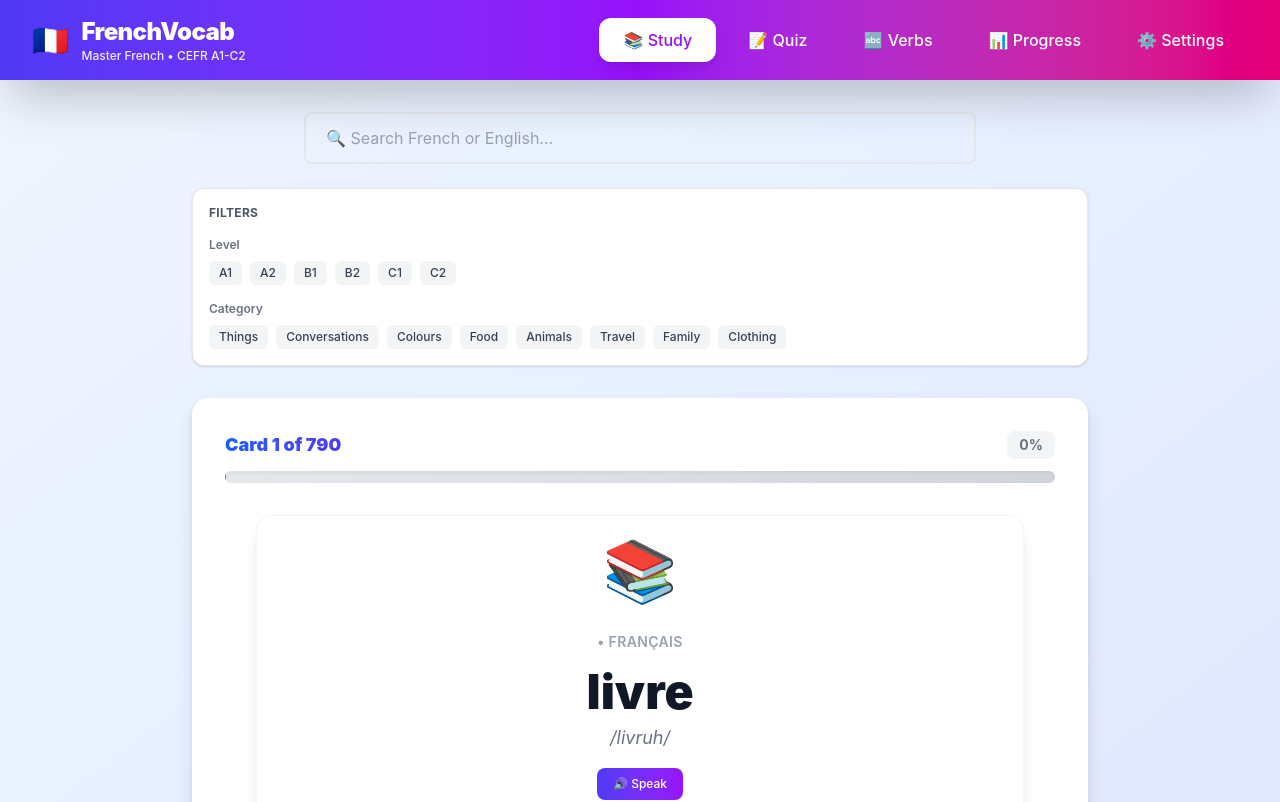
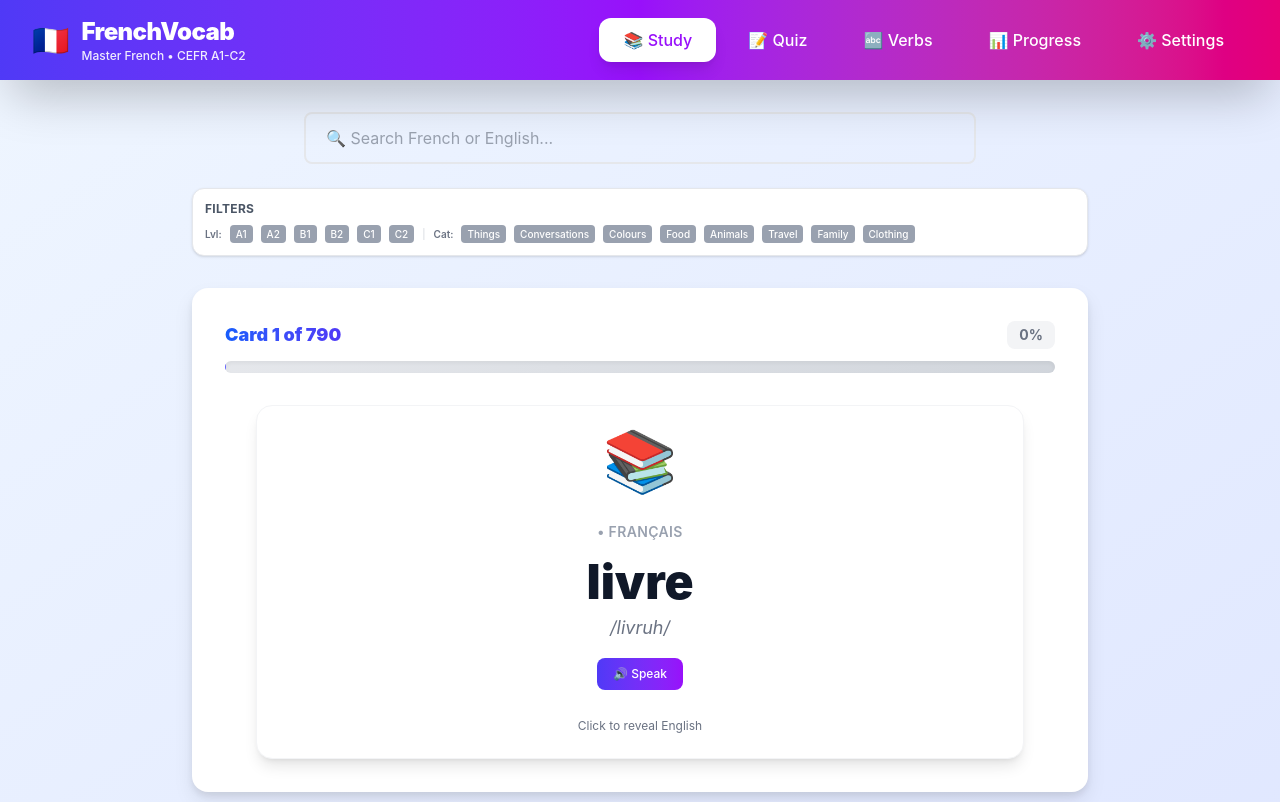
Before and after one commit to Sachin-c/Quizlet, a React (Vite) app: page / in a window 1280 px wide. Shown: the top 802 px of the page. Built offline with nearby package versions, Linux system fonts and the light colour scheme.

Commit message:
more compact filters

```diff
--- a/src/components/FilterSection.tsx
+++ b/src/components/FilterSection.tsx
@@ -49,7 +49,11 @@ export const FilterSection: React.FC<FilterSectionProps> = ({
     setter: (s: Set<T>) => void
   ) => {
     const next = new Set(set);
-    next.has(value) ? next.delete(value) : next.add(value);
+    if (next.has(value)) {
+      next.delete(value);
+    } else {
+      next.add(value);
+    }
     setter(next);
   };
 
@@ -59,9 +63,9 @@ export const FilterSection: React.FC<FilterSectionProps> = ({
   };
 
   return (
-    <div className="bg-white rounded-xl border border-gray-200 shadow-sm p-4 space-y-4 text-sm">
+    <div className="bg-white rounded-xl border border-gray-200 shadow-sm p-3 text-sm">
       {/* Header */}
-      <div className="flex items-center justify-between">
+      <div className="flex items-center justify-between mb-2">
         <h3 className="text-xs font-bold uppercase tracking-wide text-gray-600">
           Filters
         </h3>
@@ -75,49 +79,44 @@ export const FilterSection: React.FC<FilterSectionProps> = ({
         )}
       </div>
 
+      {/* Filters Row */}
+      <div className="flex items-center gap-2 flex-wrap text-[10px]">
         {/* CEFR */}
-      <div>
-        <p className="text-xs font-semibold text-gray-500 mb-2">Level</p>
-        <div className="flex flex-wrap gap-2">
+        <span className="font-semibold text-gray-500">Lvl:</span>
         {levels.map((level) => (
           <button
             key={level}
-              onClick={() =>
-                toggleSet(level, selectedLevels, setSelectedLevels)
-              }
-              className={`px-2.5 py-1 rounded-md text-xs font-semibold transition-colors ${
+            onClick={() => toggleSet(level, selectedLevels, setSelectedLevels)}
+            className={`px-1.5 py-0.5 rounded text-white font-semibold text-[10px] transition-colors ${
               selectedLevels.has(level)
-                  ? "bg-indigo-600 text-white"
-                  : "bg-gray-100 text-gray-700 hover:bg-gray-200"
+                ? "bg-gradient-to-r from-indigo-600 to-purple-600"
+                : "bg-gray-400 text-gray-700 hover:bg-gray-600"
             }`}
           >
             {level}
           </button>
         ))}
-        </div>
-      </div>
+
+        <span className="text-gray-300">|</span>
 
         {/* Categories */}
-      <div>
-        <p className="text-xs font-semibold text-gray-500 mb-2">Category</p>
-        <div className="flex flex-wrap gap-2">
-          {categories.map((category) => (
+        <span className="font-semibold text-gray-500">Cat:</span>
+        {categories.map((c) => (
           <button
-              key={category}
+            key={c}
             onClick={() =>
-                toggleSet(category, selectedCategories, setSelectedCategories)
+              toggleSet(c, selectedCategories, setSelectedCategories)
             }
-              className={`px-2.5 py-1 rounded-md text-xs font-semibold transition-colors ${
-                selectedCategories.has(category)
-                  ? "bg-indigo-600 text-white"
-                  : "bg-gray-100 text-gray-700 hover:bg-gray-200"
+            className={`px-1.5 py-0.5 rounded text-white font-semibold text-[10px] transition-colors ${
+              selectedCategories.has(c)
+                ? "bg-gradient-to-r from-indigo-600 to-purple-600"
+                : "bg-gray-400 text-gray-700 hover:bg-gray-500"
             }`}
           >
-              {category}
+            {c}
           </button>
         ))}
       </div>
     </div>
-    </div>
   );
 };
--- a/src/components/Flashcard.tsx
+++ b/src/components/Flashcard.tsx
@@ -12,9 +12,9 @@ interface FlashcardProps {
 
 export const Flashcard: React.FC<FlashcardProps> = ({
   word,
-  onCorrect,
-  onIncorrect,
-  isLoading = false,
+  // onCorrect,
+  // onIncorrect,
+  // isLoading = false,
 }) => {
   const [isFlipped, setIsFlipped] = useState(false);
 
--- a/src/utils/phonetics.ts
+++ b/src/utils/phonetics.ts
@@ -66,9 +66,9 @@ export function generateFrenchPhonetics(word: string): string {
 
   // Clean up
   phonetic = phonetic
-    .replace(/[^a-z\-]/g, "") // Remove non-alphabetic chars except hyphen
-    .replace(/\-{2,}/g, "-") // Remove double hyphens
-    .replace(/^[\-]+|[\-]+$/g, ""); // Remove leading/trailing hyphens
+    .replace(/[^a-z-]/g, "") // Remove non-alphabetic chars except hyphen
+    .replace(/-{2,}/g, "-") // Remove double hyphens
+    .replace(/^[-]+|[-]+$/g, ""); // Remove leading/trailing hyphens
 
   // Add hyphens for syllable breaks (very basic approximation)
   // Words with 5+ letters get a hyphen before final syllable
```
Lines whose indentation alone changed are shown as unchanged.
